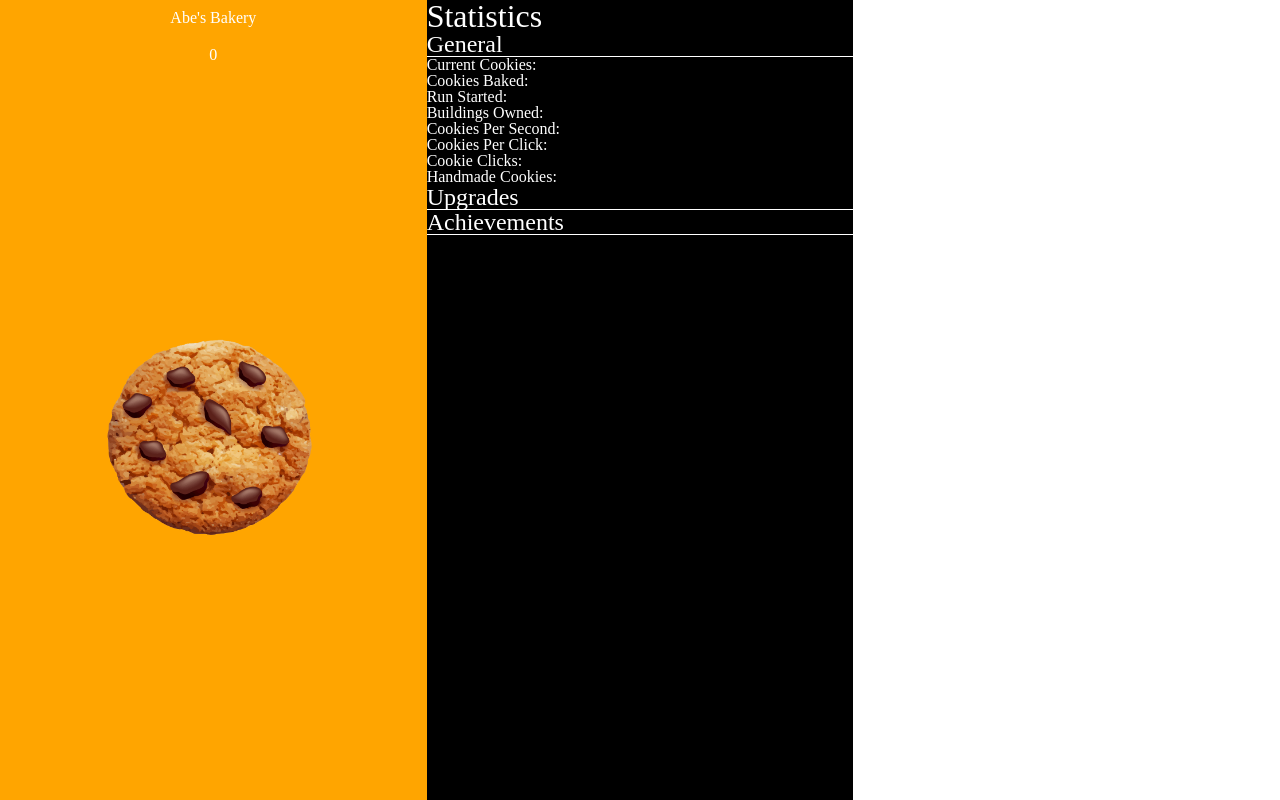
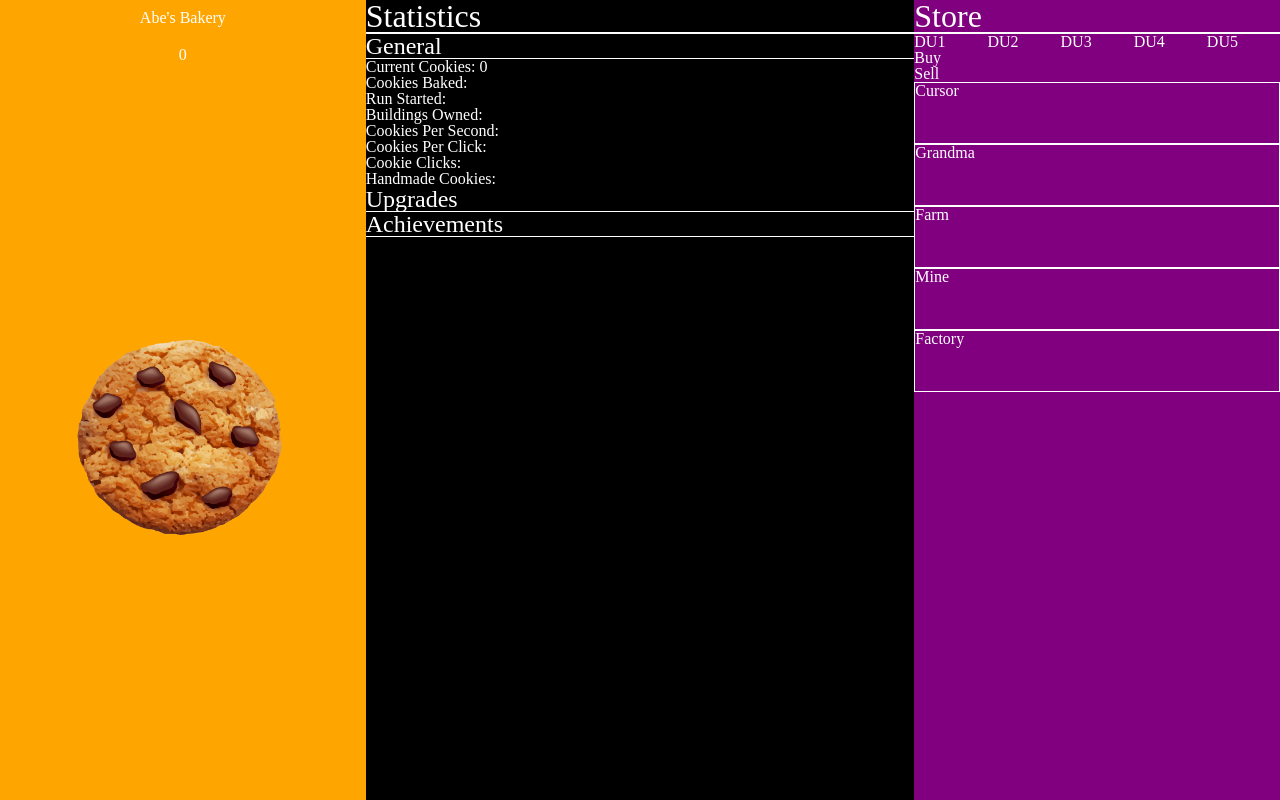
Before and after one commit to thigmotaxis/clone-clicker, a plain HTML site: page index.html in a window 1280 px wide. Drawn offline with Linux system fonts and the light colour scheme.

Commit message:
add function to generate store panel with basic CSS

```diff
--- a/script.js
+++ b/script.js
@@ -2,7 +2,11 @@ let cookieCount = 0;
 
 const htmlGenerator = (() => {
   const body = document.querySelector("body")
-  // generate cookie panel
+
+
+
+// GENERATE COOKIE PANEL
+
   const cookiePanel = () => {
     const cookiePanelContainer = document.createElement("div")
     cookiePanelContainer.classList.add("cookiePanel")
@@ -24,7 +28,11 @@ const htmlGenerator = (() => {
     cookie.classList.add("bigCookie")
     cookiePanelContainer.appendChild(cookie)
   }
-  // generate stats panel
+
+
+
+// GENERATE STATS PANEL
+
   const statsPanel = () => {
     const statsPanelContainer = document.createElement("div")
     statsPanelContainer.classList.add("statsPanel")
@@ -67,8 +75,78 @@ const htmlGenerator = (() => {
   }
 
 
-  return {cookiePanel, statsPanel}
-})()
 
-htmlGenerator.cookiePanel()
-htmlGenerator.statsPanel()
+// GENERATE STORE PANEL
+
+  const storePanel = () => {
+    const storePanelContainer = document.createElement("div")
+    storePanelContainer.classList.add("storePanel")
+    body.appendChild(storePanelContainer)
+
+    const storeHeader = document.createElement("div")
+    storeHeader.classList.add("header1")
+    storeHeader.textContent = "Store"
+    storePanelContainer.appendChild(storeHeader)
+
+    const upgradeContainer = document.createElement("div")
+    upgradeContainer.classList.add("upgradeContainer")
+    storePanelContainer.appendChild(upgradeContainer)
+
+    const upgrades = ["DU1", "DU2", "DU3", "DU4", "DU5"]
+
+    for(let i = 0; i < upgrades.length; i++) {
+      let upgrade = document.createElement("div")
+      upgrade.setAttribute("id", upgrades[i])
+      upgrade.classList.add("upgrade")
+      upgrade.textContent = upgrades[i]
+      upgradeContainer.appendChild(upgrade)
+    }
+
+    const buy = document.createElement("div")
+    buy.textContent = "Buy"
+    storePanelContainer.appendChild(buy)
+
+    const sell = document.createElement("div")
+    sell.textContent = "Sell"
+    storePanelContainer.appendChild(sell)
+
+    const buildings = ["cursor", "grandma", "farm", "mine", "factory"]
+
+    for(let i = 0; i < buildings.length; i++) {
+      let building = document.createElement("div")
+      building.setAttribute("id", buildings[i])
+      building.classList.add("building")
+      building.textContent = `${buildings[i].slice(0, 1).toUpperCase() + buildings[i].slice(1)}`
+      storePanelContainer.appendChild(building)
+    }
+
+  }
+
+  return {cookiePanel, statsPanel, storePanel}
+})();
+
+// CALLS PANEL CREATION METHODS TO CREATE HTML CONTENT
+
+(function generateContent() {
+
+  htmlGenerator.cookiePanel()
+  htmlGenerator.statsPanel()
+  htmlGenerator.storePanel()
+})();
+
+// logic to update stats
+const test = 0
+const bank = document.querySelector(".currentCookies")
+bank.textContent += test;
+
+
+// cookie.addEventListener("click", () => {
+//   let unoMas = incrementCookie(cookieCount)
+//   cookieCount = parseInt(unoMas)
+// })
+//
+// function incrementCookie(cookies) {
+//   cookies ++
+//   currentBank.textContent = cookies
+//   return cookies
+// }
--- a/style.css
+++ b/style.css
@@ -53,9 +53,21 @@ table {
 
 body {
   display: grid;
-  grid-template-columns: repeat(3, 1fr);
+  grid-template-columns: 2fr 3fr 2fr;
   color: white;
 }
+
+.header1 {
+  font-size: 2rem;
+  border-bottom: white solid 2px;
+}
+
+.header2 {
+  font-size: 1.5rem;
+  border-bottom: white solid 1px;
+}
+
+/* begin cookie panel styles */
 
 .cookiePanel {
   display: grid;
@@ -68,19 +80,36 @@ body {
 .bigCookie {
   width: 250px;
 }
+
+/* end cookie panel styles */
+
+/* begin stats panel styles */
+
 .statsPanel {
   background-color: black;
 
-}
-.header1 {
-  font-size: 2rem;
-}
-
-.header2 {
-  font-size: 1.5rem;
-  border-bottom: white solid 1px;
 }
 
 .stat {
   font-size: 1rem;
 }
+
+/* end stats panel styles */
+
+/* begin store panel styles */
+
+.storePanel {
+  background-color: purple;
+}
+
+.upgradeContainer {
+  display: grid;
+  grid-template-columns: repeat(5, 1fr)
+}
+
+.building {
+  height: 60px;
+  border: solid white 1px;
+}
+
+/* end store panel styles */
```
